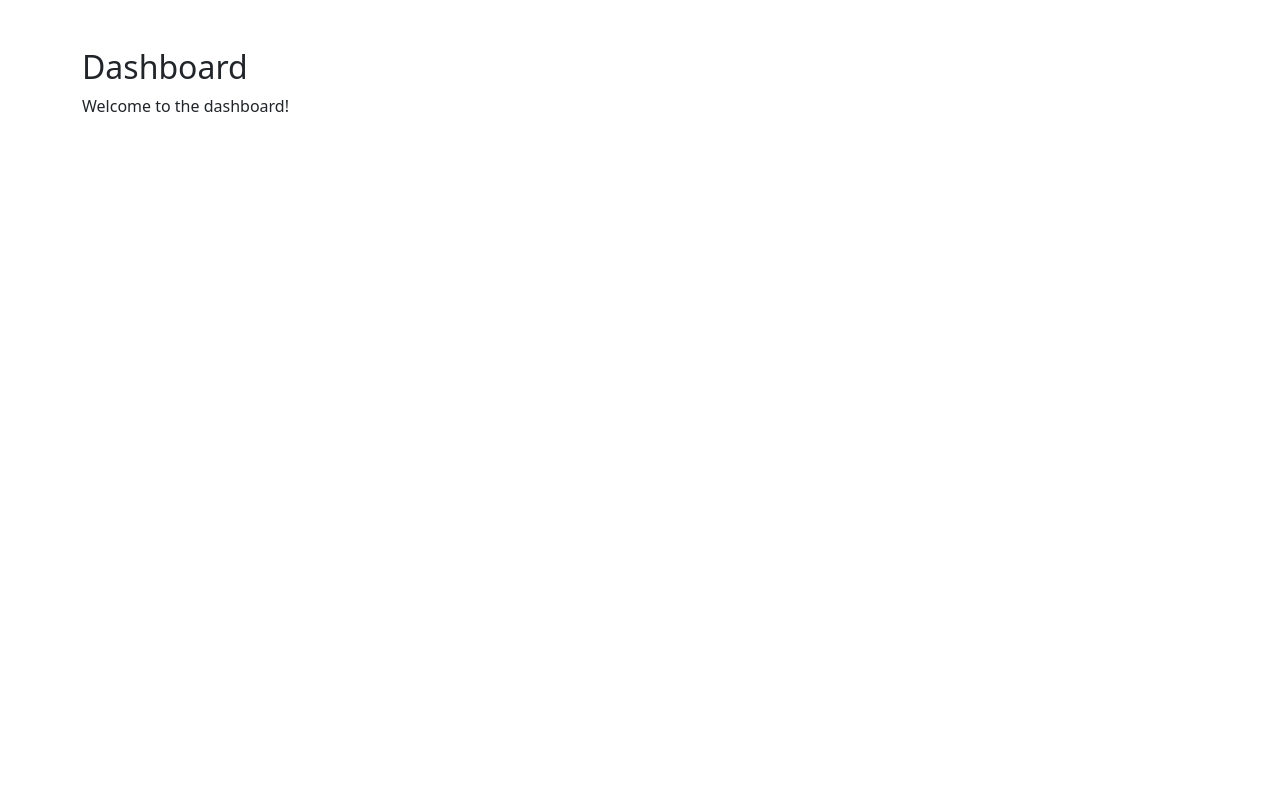
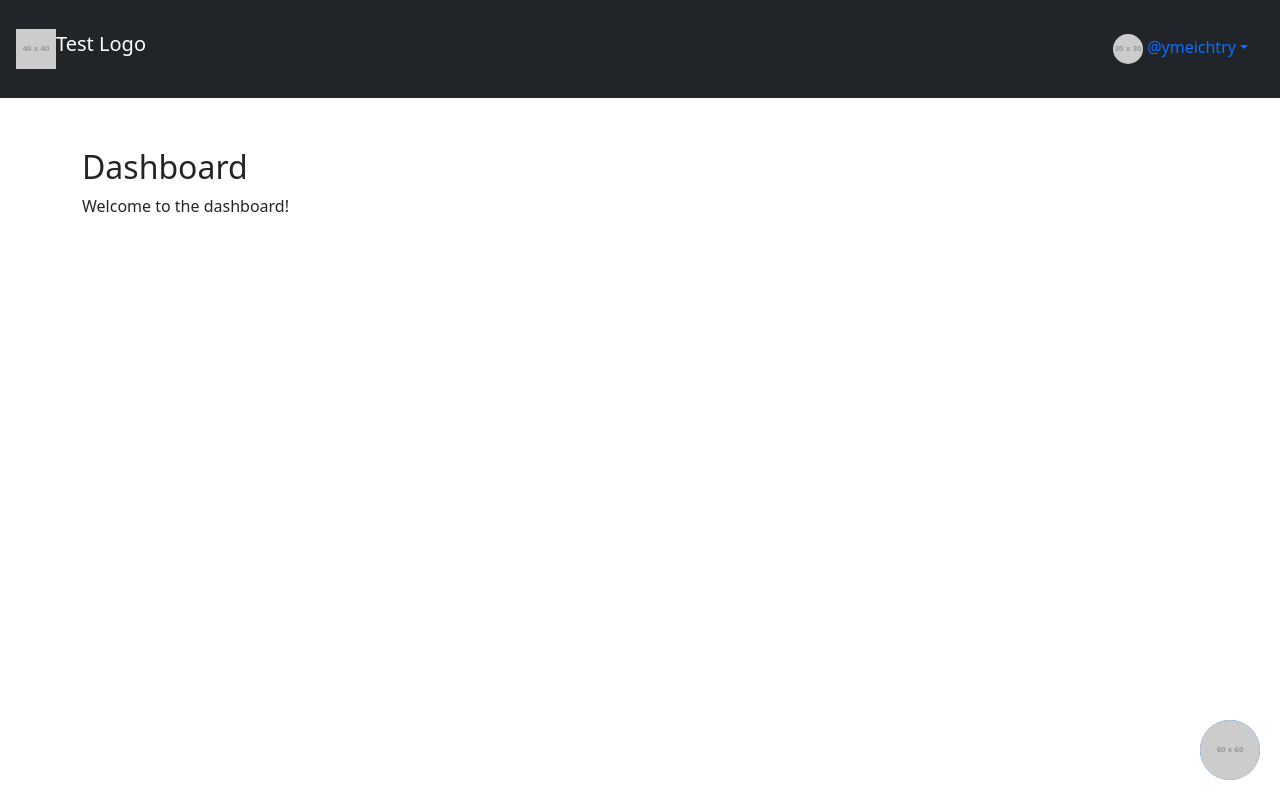
Before and after one commit to ymeichtry/BranAssist, a React (Create React App) app in the folder branassist-frontend/: page / in a window 1280 px wide. Built offline with nearby package versions, Linux system fonts and the light colour scheme.

Commit message:
changes because new files

```diff
--- a/branassist-frontend/src/components/DashboardComponent.js
+++ b/branassist-frontend/src/components/DashboardComponent.js
@@ -1,10 +1,49 @@
-import React from 'react';
+import React, { useState } from 'react';
+import Navbar from './Navbar';
+import ChatBot from './ChatBot';
 
 const DashboardComponent = () => {
+    const [isChatOpen, setIsChatOpen] = useState(false);
+
+    const toggleChat = () => {
+        setIsChatOpen(!isChatOpen);
+    };
+
     return (
-        <div className="container mt-5">
-            <h2>Dashboard</h2>
-            <p>Welcome to the dashboard!</p>
+        <div>
+            <Navbar />
+
+            <div className="container mt-5" style={{ paddingTop: '100px' }}>
+                <h2>Dashboard</h2>
+                <p>Welcome to the dashboard!</p>
+            </div>
+
+            <div
+                className="rounded-circle"
+                onClick={toggleChat}
+                style={{
+                    position: 'fixed',
+                    bottom: '20px',
+                    right: '20px',
+                    width: '60px',
+                    height: '60px',
+                    backgroundColor: '#007bff',
+                    display: 'flex',
+                    justifyContent: 'center',
+                    alignItems: 'center',
+                    cursor: 'pointer',
+                    borderRadius: '50%',
+                }}
+            >
+                <img
+                    src="https://via.placeholder.com/60"
+                    alt="Brandon"
+                    className="rounded-circle"
+                    style={{ width: '100%', height: '100%' }}
+                />
+            </div>
+
+            {isChatOpen && <ChatBot onClose={toggleChat} />}
         </div>
     );
 };
```
